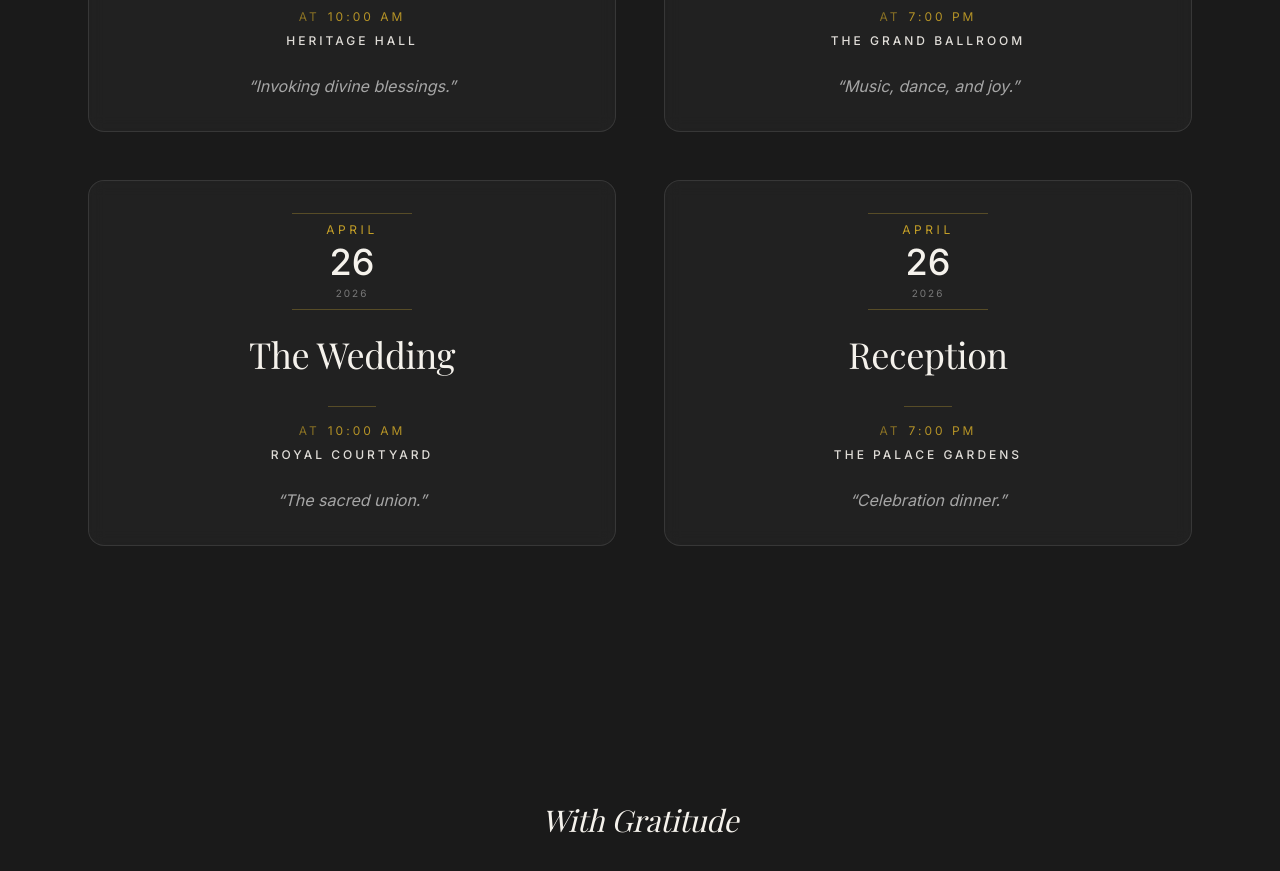
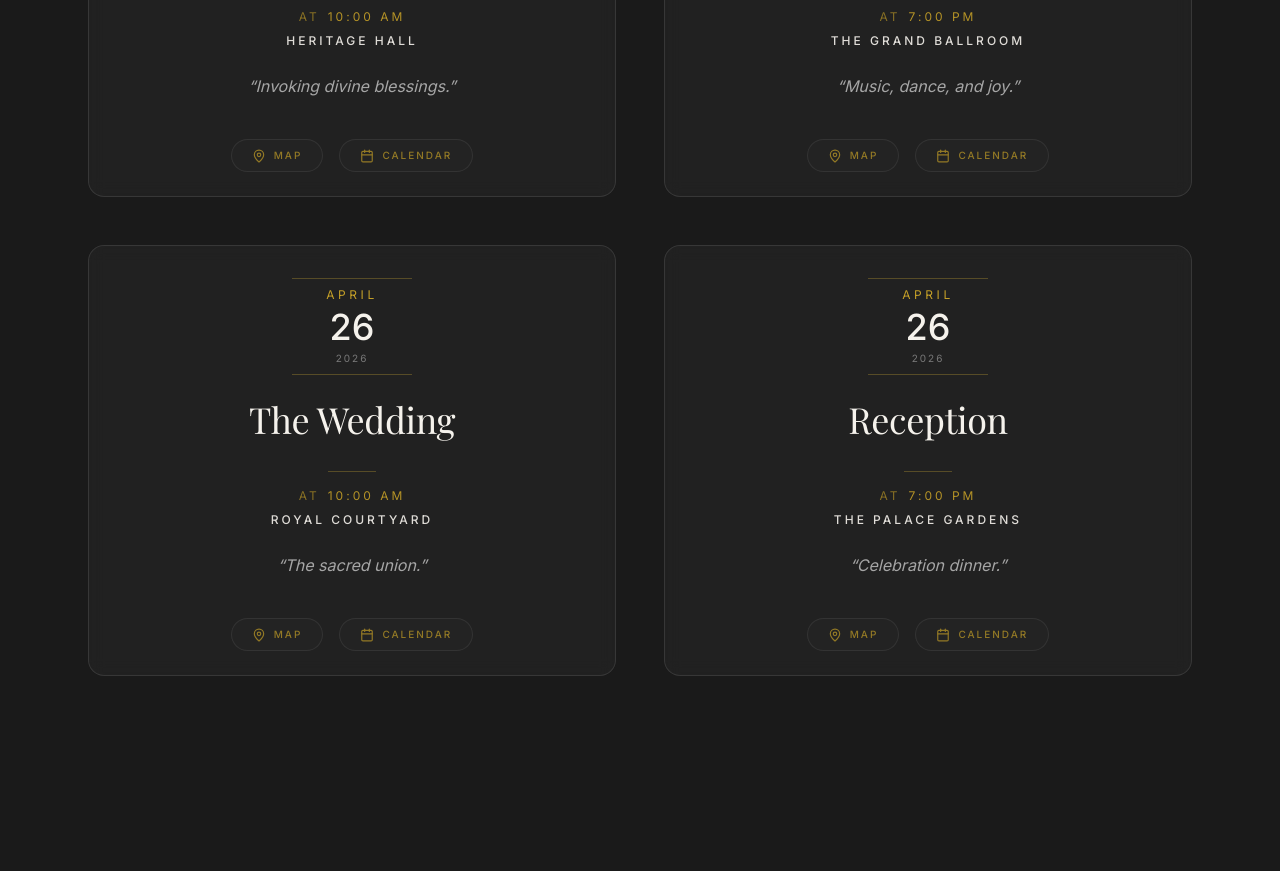
Before and after one commit to Code-shiv-abc/Wedding-Invitation-, a Next.js app: page / in a window 1280 px wide. Shown: the part 2640-3511 px from the top of the page. Built offline with nearby package versions, Linux system fonts and the light colour scheme.

Commit message:
feat: Add Google Calendar and Map integration to Event Cards
Co-authored-by: Code-shiv-abc <230116397+Code-shiv-abc@users.noreply.github.com>

```diff
--- a/src/components/sections/EventDetailsSection.tsx
+++ b/src/components/sections/EventDetailsSection.tsx
@@ -7,6 +7,8 @@ import { WEDDING_DATA } from '@/utils/wedding-data';
 import { StaggerContainer } from '@/components/motion/StaggerContainer';
 import { motion } from 'framer-motion';
 import { fadeUpCardVariants } from '@/lib/motion';
+import { MapPin, Calendar } from 'lucide-react';
+import { createGoogleCalendarUrl } from '@/lib/calendar';
 
 function EventCard({ event }: { event: typeof WEDDING_DATA['events'][0] }) {
   // Extract day and month for dramatic date display if possible, or just use the string
@@ -14,6 +16,11 @@ function EventCard({ event }: { event: typeof WEDDING_DATA['events'][0] }) {
   const month = dateParts[0] || '';
   const day = dateParts[1] || '';
   const year = dateParts[2] || '';
+
+  const googleCalendarUrl = createGoogleCalendarUrl(event);
+  // Construct a robust query: Venue + Main Location
+  const mapQuery = `${event.venue}, ${WEDDING_DATA.details.location}`;
+  const googleMapUrl = `https://www.google.com/maps/search/?api=1&query=${encodeURIComponent(mapQuery)}`;
 
   return (
     <motion.div
@@ -54,9 +61,34 @@ function EventCard({ event }: { event: typeof WEDDING_DATA['events'][0] }) {
         </div>
 
         {/* Description */}
-        <p className="text-sm md:text-base text-white/60 font-serif italic leading-relaxed max-w-xs group-hover:text-white/80 transition-colors duration-500">
+        <p className="text-sm md:text-base text-white/60 font-serif italic leading-relaxed max-w-xs group-hover:text-white/80 transition-colors duration-500 mb-8">
           &ldquo;{event.description}&rdquo;
         </p>
+
+        {/* Actions Row */}
+        <div className="mt-auto flex items-center justify-center gap-4 opacity-70 group-hover:opacity-100 transition-all duration-500 translate-y-2 group-hover:translate-y-0">
+          <a
+            href={googleMapUrl}
+            target="_blank"
+            rel="noopener noreferrer"
+            className="flex items-center gap-2 px-5 py-2 rounded-full border border-white/10 hover:border-accent-gold/50 bg-white/[0.02] hover:bg-accent-gold/10 transition-all duration-300 group/btn"
+            aria-label={`View ${event.venue} on Google Maps`}
+          >
+            <MapPin className="w-3.5 h-3.5 text-accent-gold-soft group-hover/btn:text-accent-gold transition-colors" />
+            <span className="text-[10px] uppercase tracking-[0.2em] text-accent-gold-soft group-hover/btn:text-accent-gold font-medium">Map</span>
+          </a>
+
+          <a
+            href={googleCalendarUrl}
+            target="_blank"
+            rel="noopener noreferrer"
+            className="flex items-center gap-2 px-5 py-2 rounded-full border border-white/10 hover:border-accent-gold/50 bg-white/[0.02] hover:bg-accent-gold/10 transition-all duration-300 group/btn"
+            aria-label="Add to Google Calendar"
+          >
+            <Calendar className="w-3.5 h-3.5 text-accent-gold-soft group-hover/btn:text-accent-gold transition-colors" />
+            <span className="text-[10px] uppercase tracking-[0.2em] text-accent-gold-soft group-hover/btn:text-accent-gold font-medium">Calendar</span>
+          </a>
+        </div>
       </div>
     </motion.div>
   );
--- /dev/null
+++ b/src/lib/calendar.ts
@@ -0,0 +1,69 @@
+export function createGoogleCalendarUrl(event: {
+  title: string;
+  date: string;
+  time: string;
+  venue: string;
+  description: string;
+}) {
+  const { title, date, time, venue, description } = event;
+
+  // Parse Date: "April 26, 2026"
+  const dateParts = date.replace(/,/g, '').split(' ');
+  const monthName = dateParts[0];
+  const day = parseInt(dateParts[1], 10);
+  const year = parseInt(dateParts[2], 10);
+
+  const months: { [key: string]: number } = {
+    January: 0, February: 1, March: 2, April: 3, May: 4, June: 5,
+    July: 6, August: 7, September: 8, October: 9, November: 10, December: 11
+  };
+  const monthIndex = months[monthName];
+
+  // Parse Time: "10:00 AM"
+  const timeParts = time.split(' ');
+  const timeValue = timeParts[0]; // "10:00"
+  const meridian = timeParts[1]; // "AM"
+
+  const [hoursStr, minutesStr] = timeValue.split(':');
+  let hours = parseInt(hoursStr, 10);
+  const minutes = parseInt(minutesStr, 10);
+
+  if (meridian === 'PM' && hours !== 12) {
+    hours += 12;
+  } else if (meridian === 'AM' && hours === 12) {
+    hours = 0;
+  }
+
+  // Create Date objects using local time components
+  // This allows correct rollover handling (e.g. April 30 + 1 day -> May 1)
+  const startDate = new Date(year, monthIndex, day, hours, minutes, 0);
+
+  // Default duration: 3 hours
+  const endDate = new Date(startDate.getTime() + 3 * 60 * 60 * 1000);
+
+  // Helper to format: YYYYMMDDTHHMMSS
+  const formatDateTime = (d: Date) => {
+    const y = d.getFullYear();
+    const m = (d.getMonth() + 1).toString().padStart(2, '0');
+    const day = d.getDate().toString().padStart(2, '0');
+    const h = d.getHours().toString().padStart(2, '0');
+    const min = d.getMinutes().toString().padStart(2, '0');
+    const s = d.getSeconds().toString().padStart(2, '0');
+    return `${y}${m}${day}T${h}${min}${s}`;
+  };
+
+  const startDateTime = formatDateTime(startDate);
+  const endDateTime = formatDateTime(endDate);
+
+  const baseUrl = 'https://calendar.google.com/calendar/render';
+  const params = new URLSearchParams({
+    action: 'TEMPLATE',
+    text: title,
+    dates: `${startDateTime}/${endDateTime}`,
+    details: description,
+    location: venue,
+    ctz: 'Asia/Kolkata' // Enforce IST timezone interpretation
+  });
+
+  return `${baseUrl}?${params.toString()}`;
+}
```
